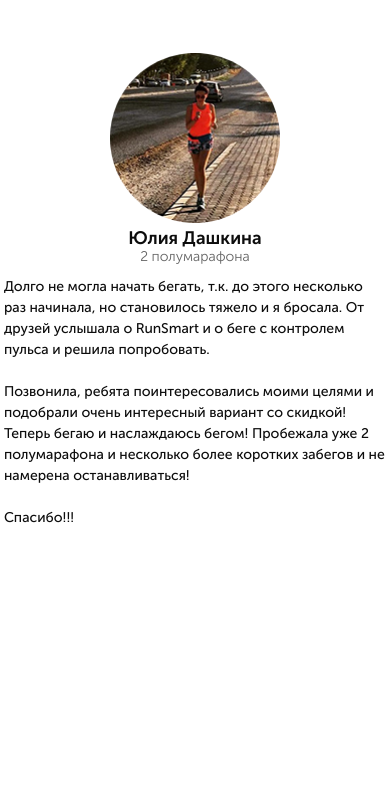
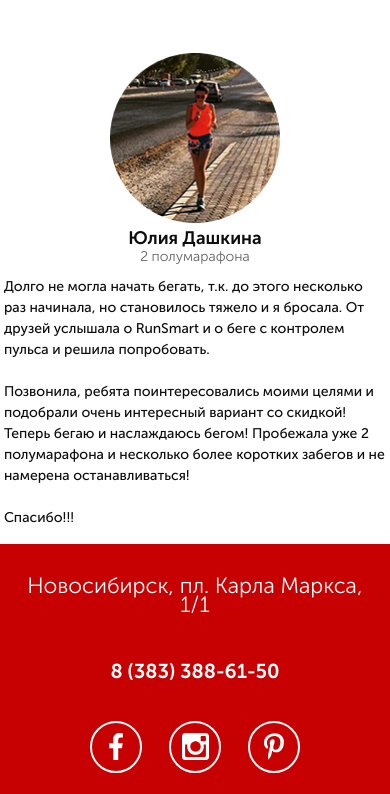
Before and after one commit to Victor-Grivin/pulse_project, a website: page src/index.html in a window 390 px wide. Shown: the part 6420-7214 px from the top of the page. Before the commit the page ends 6964 px from the top, so only its background shows below. Drawn offline with nearby package versions, Linux system fonts and the light colour scheme.

Commit message:
Added last section

```diff
--- a/src/index.html
+++ b/src/index.html
@@ -598,6 +598,36 @@
       </div>
     </selection>
 
+    <footer class="footer">
+      <!-- <div class="footer__map"></div> -->
+      <iframe
+        src="https://www.google.com/maps/embed?pb=!1m18!1m12!1m3!1d2320.41549170452!2d82.89607035395466!3d54.982245124318176!2m3!1f0!2f0!3f0!3m2!1i1024!2i768!4f13.1!3m3!1m2!1s0x42dfe6e69aa4f80f%3A0x194d8844e6a970fe!2sMirotel!5e0!3m2!1sru!2sru!4v1655739342117!5m2!1sru!2sru"
+        width="100%"
+        height="630"
+        style="border: 0"
+        allowfullscreen="true"
+        loading="lazy"
+        referrerpolicy="no-referrer-when-downgrade"
+        class="map"
+      ></iframe>
+      <div class="footer__info">
+        <address class="footer__addr">
+          Новосибирск, пл. Карла Маркса, 1/1
+        </address>
+        <a class="footer__tel" href="tel:83833886150">8 (383) 388-61-50</a>
+        <div class="footer__social">
+          <a href="#" class="footer__social-item">
+            <img src="icons/facebook.svg" alt="facebook" />
+          </a>
+          <a href="#" class="footer__social-item">
+            <img src="icons/instagram.svg" alt="instagram" />
+          </a>
+          <a href="#" class="footer__social-item">
+            <img src="icons/pinterest.svg" alt="pinterest" />
+          </a>
+        </div>
+      </div>
+    </footer>
     <script
       type="text/javascript"
       src="https://code.jquery.com/jquery-1.11.0.min.js"
--- a/src/js/script.js
+++ b/src/js/script.js
@@ -37,7 +37,6 @@ $(document).ready(function () {
 
   itemsLink.forEach((item) => {
     item.addEventListener('click', (e) => {
-      e.preventDefault();
       item.closest('div').classList.toggle('catalog-item__content_active');
       item
         .closest('div')
@@ -47,7 +46,6 @@ $(document).ready(function () {
 
   itemsBack.forEach((item) => {
     item.addEventListener('click', (e) => {
-      e.preventDefault();
       item.closest('ul').classList.toggle('catalog-item__list_active');
       item
         .closest('ul')
--- a/src/scss/base/_media.scss
+++ b/src/scss/base/_media.scss
@@ -1,3 +1,11 @@
+@media (max-width: 1199px) {
+  .footer {
+    &__info {
+      left: 60%;
+    }
+  }
+}
+
 @media (max-width: 991px) {
   .container {
     max-width: none;
@@ -60,6 +68,26 @@
   .catalog {
     &__content {
       justify-content: space-evenly;
+    }
+  }
+  .footer {
+    &__info {
+      left: auto;
+      right: 0;
+      transform: none;
+      width: 49%;
+      height: 36%;
+      padding: 25px 34px 24px;
+    }
+    &__addr {
+      font-size: 19px;
+      line-height: 19px;
+      margin-bottom: 30px;
+    }
+    &__tel {
+      font-size: 19px;
+      line-height: 19px;
+      margin-bottom: 33px;
     }
   }
 }
@@ -151,11 +179,32 @@
       }
     }
   }
+  .footer {
+    &__info {
+      width: 45%;
+      height: 33%;
+      left: auto;
+      right: 0;
+      transform: none;
+      padding: 14px 21px 20px;
+    }
+    &__addr {
+      font-size: 18px;
+      margin-bottom: 28px;
+    }
+    &__tel {
+      font-size: 18px;
+      margin-bottom: 29px;
+    }
+  }
 }
 
 @media (max-width: 575px) {
   .container {
     width: 98%;
+  }
+  .map {
+    display: none;
   }
   .promo {
     padding: 5px 0 55px 0;
@@ -325,4 +374,21 @@
       }
     }
   }
+  .footer {
+    height: 250px;
+    &__info {
+      width: 100%;
+      position: relative;
+      height: 100%;
+      padding: 32px 21px 22px;
+    }
+    &__addr {
+      font-size: 22px;
+      margin-bottom: 48px;
+    }
+    &__tel {
+      font-size: 20px;
+      margin-bottom: 40px;
+    }
+  }
 }
--- a/src/scss/blocks/_buttons.scss
+++ b/src/scss/blocks/_buttons.scss
@@ -7,6 +7,7 @@
   font-size: 12px;
   color: #ffffff;
   text-transform: uppercase;
+  transition: 0.4s all;
   &_main {
     margin-top: 67px;
     width: 300px;
@@ -24,4 +25,7 @@
     height: 40px;
     font-size: 14px;
   }
+  &:hover {
+    box-shadow: 2px 2px 20px darkblue;
+  }
 }
--- /dev/null
+++ b/src/scss/blocks/_footer.scss
@@ -0,0 +1,61 @@
+.footer {
+  position: relative;
+  height: 630px;
+  &__info {
+    top: 0;
+    left: 50%;
+    transform: translateX(-50%);
+    position: absolute;
+    width: 480px;
+    height: 270px;
+    padding: 50px 54px 60px;
+    background-color: $main_color;
+  }
+  &__social {
+    display: flex;
+    justify-content: center;
+  }
+  &__social-item {
+    display: flex;
+    justify-content: center;
+    align-items: center;
+    width: 52px;
+    height: 52px;
+    border: 2px solid white;
+    border-radius: 100%;
+    margin-right: 27px;
+    transition: 0.4s all;
+    &:last-child {
+      margin-right: 0;
+    }
+    img {
+      height: 27px;
+    }
+    &:hover {
+      border-color: aqua;
+      box-shadow: 0 0 10px aqua;
+    }
+  }
+  &__addr {
+    font-size: 20px;
+    line-height: 20px;
+    font-weight: 300;
+    text-align: center;
+    color: #ffffff;
+    margin-bottom: 36px;
+  }
+  &__tel {
+    display: block;
+    font-weight: 700;
+    line-height: 20px;
+    font-size: 20px;
+    text-align: center;
+    color: #ffffff;
+    text-decoration: none;
+    margin-bottom: 36px;
+    &:hover {
+      color: white;
+      text-decoration: underline;
+    }
+  }
+}
--- a/src/scss/style.scss
+++ b/src/scss/style.scss
@@ -20,5 +20,6 @@
 @import 'blocks/carousel';
 @import 'blocks/catalog';
 @import 'blocks/reviews';
+@import 'blocks/footer';
 
 @import 'base/media';
```
Also changed, not shown: src/css/style.min.css.
